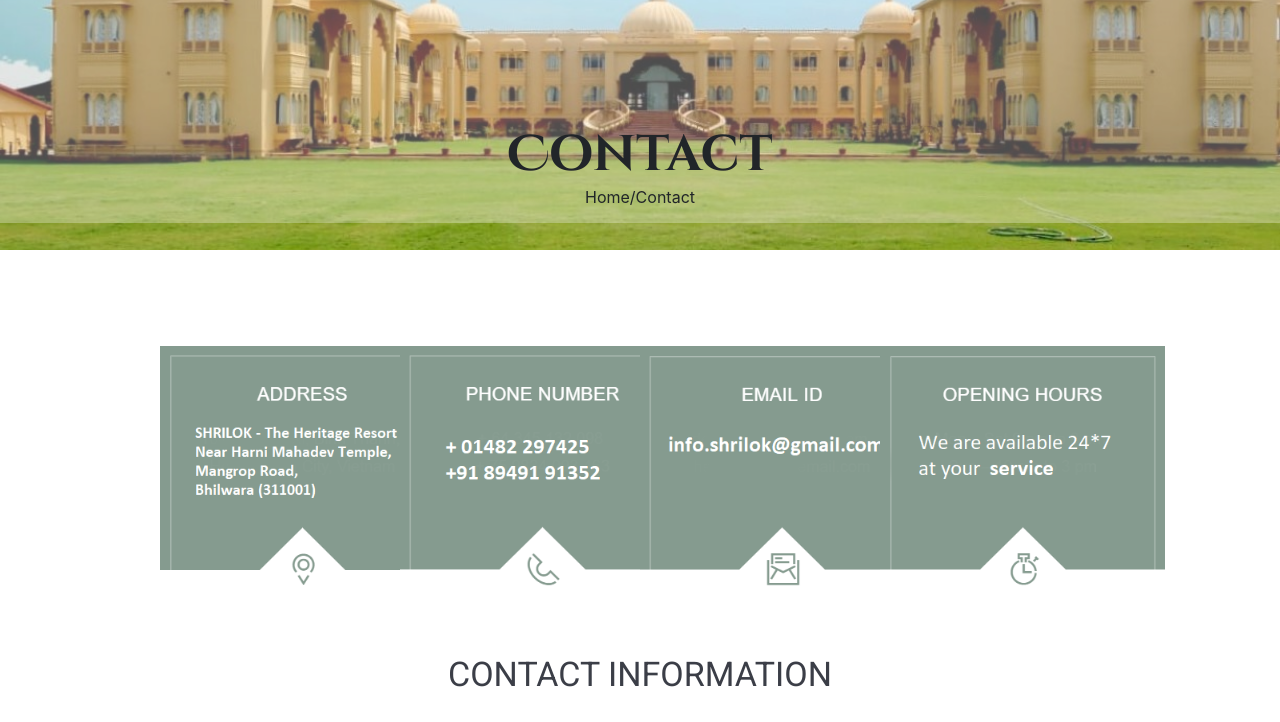
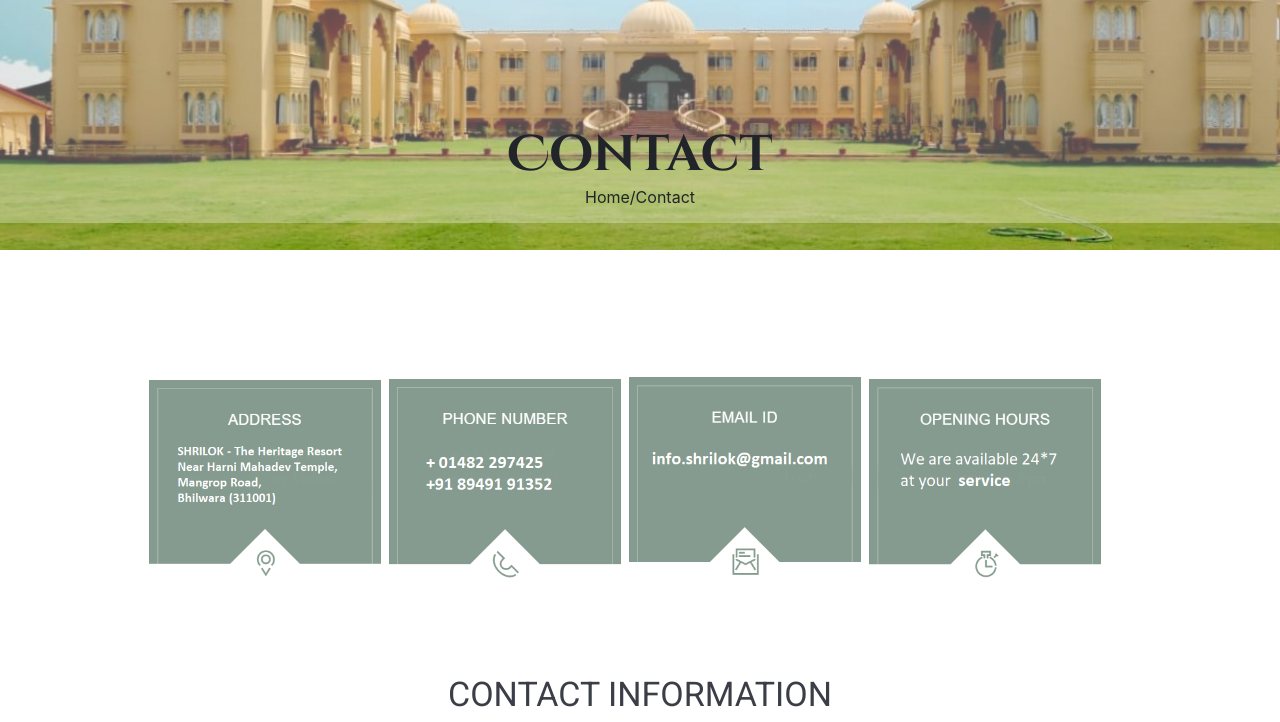
Before and after one commit to gs-sharma/Shrilok-website, a plain HTML site: page contact.html in a window 1280 px wide. Shown: the part 230-952 px from the top of the page. Drawn offline with nearby package versions, Linux system fonts and the light colour scheme; a script that the page names is missing.

Commit message:
contact images done

```diff
--- a/contact.html
+++ b/contact.html
@@ -28,10 +28,10 @@
 
 <body>
     <!--Top Banner   -->
-    <div class="top-banner d-none d-lg-block d-xl-block" >
+    <div class="top-banner d-none d-lg-block d-xl-block">
         <div class="overlay">
             <div class="logo text-center w-100">
-                <img class="logo-image my-3" src="./images/logo/01.png" alt="" >
+                <img class="logo-image my-3" src="./images/logo/01.png" alt="">
             </div>
 
             <!--            Navbar-->
@@ -110,18 +110,41 @@
     <!-- Top banner ends-->
     <!--contact-->
     <div class="contact row py-5 w-100">
-           <div class="col-lg-3 img-1" >
-               <img src="./images/contact/img1.png" alt="" width="285" height="239px" >
+        <div class="col-lg-3  p-1">
+
+            <div class="img-1 p-2">
+                <div class="img-inner">
 
                 </div>
-           <div class="col-lg-3 img-2">
-               <img src="./images/contact/img2.png" alt="" width="285" height="240">
             </div>
-           <div class="col-lg-3 img-3">
-               <img src="./images/contact/img3.png" alt="" width="285" height="244">
+
+
         </div>
-           <div class="col-lg-3 img-4">
-               <img src="./images/contact/img4.png" alt="" width="285" height="240">
+        <div class="col-lg-3 p-1">
+            <div class="img-2 p-2">
+                <div class="img-inner">
+
+                </div>
+            </div>
+
+        </div>
+        <div class="col-lg-3  p-1">
+
+            <div class="img-3 p-2">
+                <div class="img-inner">
+
+                </div>
+            </div>
+
+        </div>
+        <div class="col-lg-3 p-1 ">
+            <div class="img-4 p-2">
+                <div class="img-inner">
+
+                </div>
+            </div>
+
+
         </div>
     </div>
 
@@ -131,7 +154,7 @@
 
     <div class="section3 container my-3  text-center w-100">
         <h2>CONTACT INFORMATION</h2>
-            <p class="my-5">SHRILOK Reservations is active from 09.00 am to 09.00 pm Indian Standard Time. From  09:00 pm to 09:00 am, contact admin at +91 8949191352     Email: reservations.shrilok@gmail.com</p>
+        <p class="my-5">SHRILOK Reservations is active from 09.00 am to 09.00 pm Indian Standard Time. From 09:00 pm to 09:00 am, contact admin at +91 8949191352 Email: reservations.shrilok@gmail.com</p>
     </div>
 
 
@@ -139,34 +162,30 @@
 
     <!--section-4 starts-->
     <div class="row w-100 mx-0" style="overflow: hidden; padding-top: 40px; ">
-    <div class="form col-md-6 py-5 w-100" >
+        <div class="form col-md-6 py-5 w-100">
             <h4> SEND US MESSAGE</h4>
-        <form class="gform pure-form pure-form-stacked" method="POST" data-email="example@email.net"
-  action="https://script.google.com/macros/s/AKfycbwENPmBonU7kZ1ygdBlyqqUywo-ztjSHSQZMa5qmNcDKIoBkeR3/exec">
+            <form class="gform pure-form pure-form-stacked" method="POST" data-email="example@email.net" action="https://script.google.com/macros/s/AKfycbwENPmBonU7kZ1ygdBlyqqUywo-ztjSHSQZMa5qmNcDKIoBkeR3/exec">
                 <!-- change the form action to your script url -->
 
                 <div class="form-elements">
-      <fieldset class="pure-group d-inline-block" >
+                    <fieldset class="pure-group d-inline-block">
                         <input class="input my-2 py-2 px-1" id="name" name="name" placeholder="What your Mom calls you" />
                     </fieldset>
 
-     <fieldset class="pure-group d-inline-block" >
-        <input class="input my-2 py-2 px-1 mx-2" id="email" name="email" type="email"
-        required placeholder="Your Email Address"/>
+                    <fieldset class="pure-group d-inline-block">
+                        <input class="input my-2 py-2 px-1 mx-2" id="email" name="email" type="email" required placeholder="Your Email Address" />
                     </fieldset>
-       <fieldset class="pure-group d-inline-block" >
+                    <fieldset class="pure-group d-inline-block">
                         <input class="input my-2 py-2 px-1" id="phone" name="phone" type="tel" placeholder="Contact Number" />
                     </fieldset>
 
-     <fieldset class="pure-group d-inline-block" >
-        <input class="input my-2 py-2 px-1 mx-2" id="subject" name="subject" type="text"
-        required placeholder="Subject"/>
+                    <fieldset class="pure-group d-inline-block">
+                        <input class="input my-2 py-2 px-1 mx-2" id="subject" name="subject" type="text" required placeholder="Subject" />
                     </fieldset>
 
                     <fieldset class="pure-group">
 
-        <textarea class="message my-2 py-2 px-1" id="message" name="message" rows="7"
-        placeholder="Tell us what's on your mind..."></textarea>
+                        <textarea class="message my-2 py-2 px-1" id="message" name="message" rows="7" placeholder="Tell us what's on your mind..."></textarea>
                     </fieldset>
 
                     <button class="button-success pure-button button-xlarge">
@@ -183,7 +202,7 @@
 
         </div>
         <div class="col-md-6 px-0  ">
-          <iframe  class="w-100" style=" margin-bottom: -10px;" src="https://www.google.com/maps/embed?pb=!1m18!1m12!1m3!1d3606.992752049475!2d74.65899571501174!3d25.304447583846358!2m3!1f0!2f0!3f0!3m2!1i1024!2i768!4f13.1!3m3!1m2!1s0x3968c141d7afc1dd%3A0x419961db0e2458c9!2sShrilok%20The%20Heritage%20Resort!5e0!3m2!1sen!2sin!4v1568138384932!5m2!1sen!2sin" width="600" height="500" frameborder="0" style="border:0;" allowfullscreen=""></iframe>
+            <iframe class="w-100" style=" margin-bottom: -10px;" src="https://www.google.com/maps/embed?pb=!1m18!1m12!1m3!1d3606.992752049475!2d74.65899571501174!3d25.304447583846358!2m3!1f0!2f0!3f0!3m2!1i1024!2i768!4f13.1!3m3!1m2!1s0x3968c141d7afc1dd%3A0x419961db0e2458c9!2sShrilok%20The%20Heritage%20Resort!5e0!3m2!1sen!2sin!4v1568138384932!5m2!1sen!2sin" width="600" height="500" frameborder="0" style="border:0;" allowfullscreen=""></iframe>
         </div>
     </div>
     <!--section-4 ends-->
@@ -278,29 +297,44 @@
                         The Shrilok Bhilwara, being a luxury resort perched on top class Heritage architecture in the heart of Mewar Region. This luxury resort in Bhilwara has become synonymous with royal hospitality, world class service and for its distinguished taste.
                     </p>
                     <div class="icon-div">
-                      <a href="https://www.facebook.com/shrilokheritageresort/"><img  style="max-height: 35px; max-width: 35px;" src="./images/fb.png" alt=""></a>
+                        <a href="https://www.facebook.com/shrilokheritageresort/"><img style="max-height: 35px; max-width: 35px;" src="./images/fb.png" alt=""></a>
                         <a href="">
-                           <img  style="max-height: 35px; max-width: 35px;" src="./images/youtube.png" alt="">
+                            <img style="max-height: 35px; max-width: 35px;" src="./images/youtube.png" alt="">
                         </a>
                         <a href="https://g.page/shrilokheritageresort">
-                           <img  style="max-height: 35px; max-width: 35px;" src="./images/google.png" alt="">
+                            <img style="max-height: 35px; max-width: 35px;" src="./images/google.png" alt="">
                         </a>
                     </div>
                 </div>
             </div>
 
-            <div class="col-md-3 insta-feed" >
+            <div class="col-md-3 insta-feed">
                 <!--
                 <div class="text-center mb-2">
                     <h4>GET IN TOUCH </h4>
                     <img src="./images/assets/arrow-title.png" alt="">
                 </div>
 -->
-                <div class="lead text-center"> <h4 style="display: inline">Follow us on</h4> <a href="https://www.instagram.com/shrilokheritageresort/">
+                <div class="lead text-center">
+                    <h4 style="display: inline">Follow us on</h4> <a href="https://www.instagram.com/shrilokheritageresort/">
                         <img src="./images/insta.png" style="max-height: 25px; max-width: 25px; " alt="">
-                </a> <h4  style="display: inline">@</h4></div>
+                    </a>
+                    <h4 style="display: inline">@</h4>
+                </div>
                 <div class="my-3" style="z-index: 9;">
-                    <div class='embedsocial-instagram' data-ref="ca124796837f35c469b2d429155f832580ea1770"></div><script>(function(d, s, id){var js; if (d.getElementById(id)) {return;} js = d.createElement(s); js.id = id; js.src = "https://embedsocial.com/embedscript/in.js"; d.getElementsByTagName("head")[0].appendChild(js);}(document, "script", "EmbedSocialInstagramScript"));</script>
+                    <div class='embedsocial-instagram' data-ref="ca124796837f35c469b2d429155f832580ea1770"></div>
+                    <script>
+                        (function(d, s, id) {
+                            var js;
+                            if (d.getElementById(id)) {
+                                return;
+                            }
+                            js = d.createElement(s);
+                            js.id = id;
+                            js.src = "https://embedsocial.com/embedscript/in.js";
+                            d.getElementsByTagName("head")[0].appendChild(js);
+                        }(document, "script", "EmbedSocialInstagramScript"));
+                    </script>
 
 
                 </div>
@@ -324,22 +358,23 @@
 
     <!--Start of Tawk.to Script-->
     <script type="text/javascript">
-var Tawk_API=Tawk_API||{}, Tawk_LoadStart=new Date();
-(function(){
-var s1=document.createElement("script"),s0=document.getElementsByTagName("script")[0];
-s1.async=true;
-s1.src='https://embed.tawk.to/5d79258ec22bdd393bb55eb6/default';
-s1.charset='UTF-8';
-s1.setAttribute('crossorigin','*');
-s0.parentNode.insertBefore(s1,s0);
+        var Tawk_API = Tawk_API || {},
+            Tawk_LoadStart = new Date();
+        (function() {
+            var s1 = document.createElement("script"),
+                s0 = document.getElementsByTagName("script")[0];
+            s1.async = true;
+            s1.src = 'https://embed.tawk.to/5d79258ec22bdd393bb55eb6/default';
+            s1.charset = 'UTF-8';
+            s1.setAttribute('crossorigin', '*');
+            s0.parentNode.insertBefore(s1, s0);
         })();
     </script>
     <!--End of Tawk.to Script-->
 
     <!--	form-->
 
-<script data-cfasync="false" type="text/javascript"
-src="https://cdn.rawgit.com/dwyl/html-form-send-email-via-google-script-without-server/master/form-submission-handler.js"></script>
+    <script data-cfasync="false" type="text/javascript" src="https://cdn.rawgit.com/dwyl/html-form-send-email-via-google-script-without-server/master/form-submission-handler.js"></script>
 
 </body>
 
--- a/css/contact.css
+++ b/css/contact.css
@@ -1,7 +1,5 @@
-.insta-feed{
-    max-height:345px;
-    overflow-y: scroll;
-}
+
+
 
 /*-- Portfolio --*/
 
--- a/css/contactus.css
+++ b/css/contactus.css
@@ -1,8 +1,81 @@
+/*contact images*/
+/*
+.contact{
+    min-height: 250px;
+}
+.img-1{
+ background-image: url(../images/contact/img1.png);
+    min-height: 240px;
+    background-position: center;
+    background-size: contain;
+}
+.img-2{
+ background-image: url(../images/contact/img2.png);
+    min-height: 240px;
+    background-position: center;
+    background-size: contain;
+    background-repeat: no-repeat;
+
+}
+.img-3{
+ background-image: url(../images/contact/img3.png);
+    min-height: 240px;
+    background-position: center;
+    background-size: contain;
+}
+.img-4{
+ background-image: url(../images/contact/img4.png);
+    min-height: 240px;
+    background-position: center;
+    background-size: contain;
+}
+*/
+
+.img-1{
+
+    background-image: url(../images/contact/img1.png);
+    background-position: center;
+    background-size: contain;
+    background-repeat: no-repeat;
+}
+.img-2{
+
+    background-image: url(../images/contact/img2.png);
+    background-position: center;
+    background-size: contain;
+    background-repeat: no-repeat;
+}
+
+.img-3{
+
+    background-image: url(../images/contact/img3.png);
+    background-position: center;
+    background-size: contain;
+    background-repeat: no-repeat;
+}
+
+.img-4{
+
+    background-image: url(../images/contact/img4.png);
+    background-position: center;
+    background-size: contain;
+    background-repeat: no-repeat;
+}
+
+
+.img-inner{
+
+   min-height: 240px;
+}
+
+
+
+
+/*insta feed*/
 .insta-feed{
     max-height:345px;
     overflow-y: scroll;
 }
-
 /*Banner Ends*/
 .top-banner {
     background-image: url(../images/banner.jpg);
```
Lines whose indentation alone changed are shown as unchanged.
